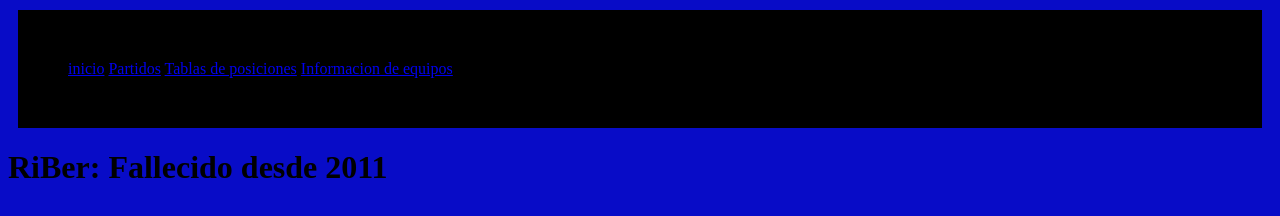
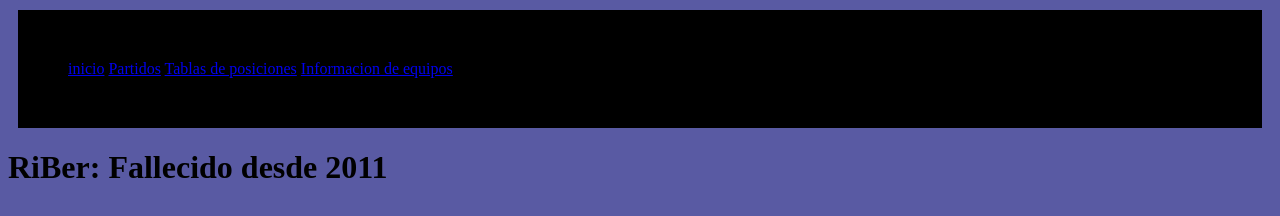
Before and after one commit to Jespindola15/Fulbini, a website built with Vite: page Info.html in a window 1280 px wide. Built offline with nearby package versions, Linux system fonts and the light colour scheme.

Commit message:
Varias cosas mas

```diff
--- a/Info.html
+++ b/Info.html
@@ -4,7 +4,7 @@
     <meta charset="UTF-8">
     <link rel="stylesheet" href="style.css">
     <meta name="viewport" content="width=device-width, initial-scale=1.0">
-    <title>Document</title>
+    <title>Informacion de equipos</title>
 </head>
 <body>
     <header>
--- a/style.css
+++ b/style.css
@@ -3,7 +3,7 @@ h1{
 }
 
 body{
-  background-color: rgb(8, 12, 199);
+  background-color: rgb(89, 90, 163);
 }
 
 .Texto{
```
